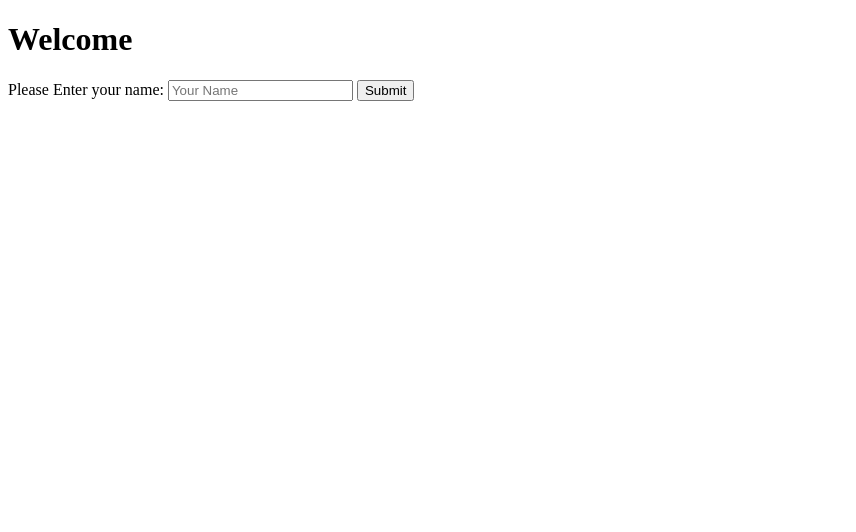
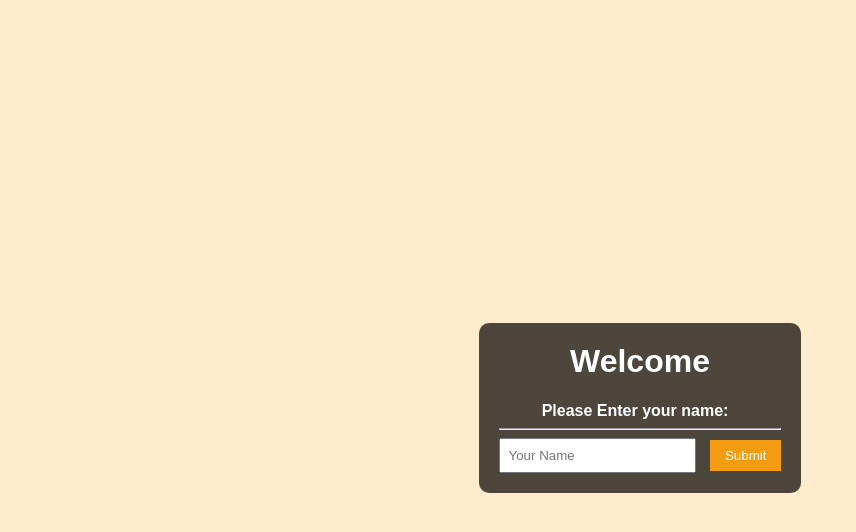
Before and after one commit to MazenDerbas/1DV610, a plain HTML site: page index.html in a window 1280 px wide. Shown: the whole page, without its empty margins (0-856 px from the left). Drawn offline with Linux system fonts and the light colour scheme.

Commit message:
Add css style

```diff
--- a/css/style.css
+++ b/css/style.css
@@ -0,0 +1,41 @@
+body{
+    font-family: Arial, Helvetica, sans-serif;
+    background-color:blanchedalmond;
+    color: #fff;
+    text-align: center;
+    display: flex;
+    align-items: center;
+    justify-content: center;
+    height: 100vh;
+}
+
+.container {
+    background-color: rgba(0, 0, 0, 0.7);
+    padding: 20px;
+    border-radius: 10px;
+    box-shadow: 0 0 10px rgba(255, 255, 255, 0.1);
+  }
+
+  h1 {
+    margin-top: 0;
+  }
+
+  label{
+    padding: 20px;
+    margin-right: 10px;
+    font-weight: bold;
+  }
+
+  input {
+    padding: 8px;
+    margin-right: 10px;
+
+  }
+
+  button {
+    padding: 8px 15px;
+    background-color: #f39c12;
+    border: none;
+    color: #fff;
+    cursor: pointer;
+  }
--- a/index.html
+++ b/index.html
@@ -11,6 +11,7 @@
   <div class="container">
     <h1>Welcome </h1>
     <label for="name">Please Enter your name: </label>
+    <hr>
     <input type="text" id="name" placeholder="Your Name">
     <button id="generateButton">Submit</button>
   </div>
```
